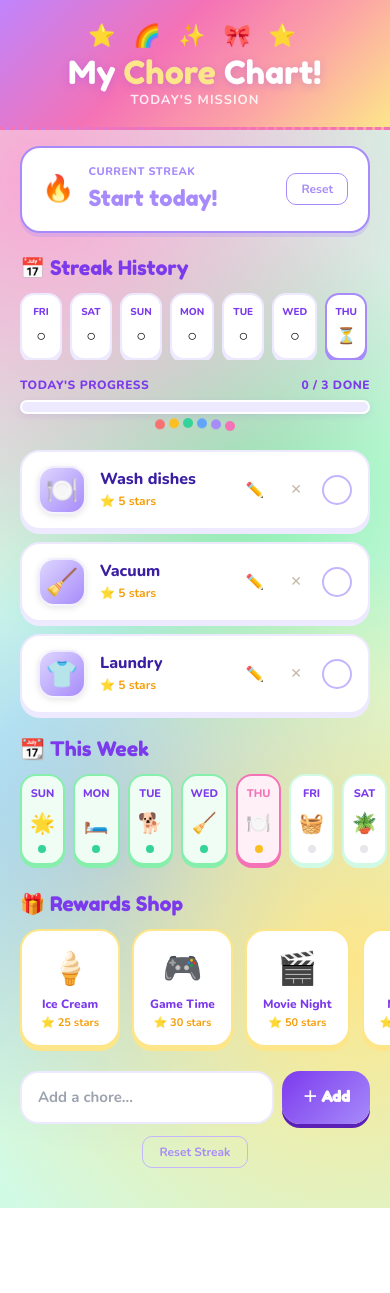
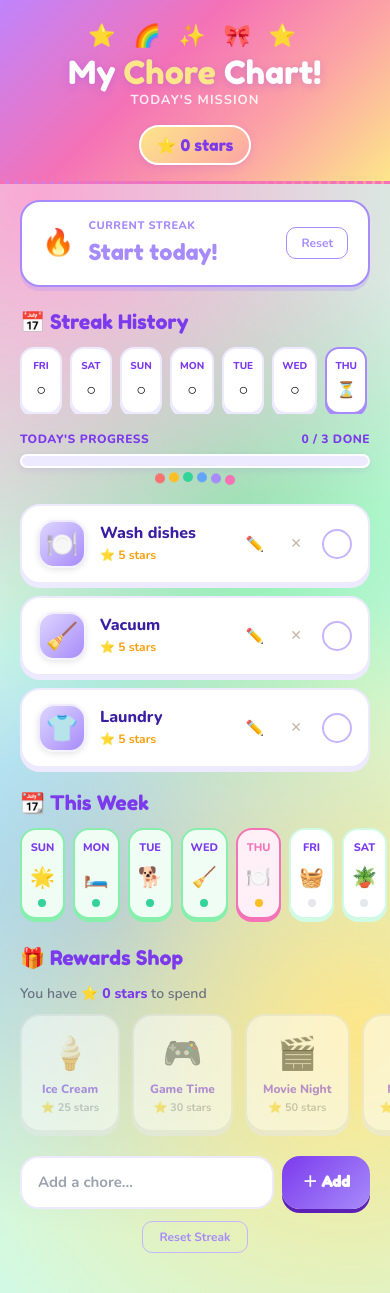
Before and after one commit to dominicarlequin-hub/chore-app, a React (Vite) app: page / in a window 390 px wide. Before the commit the page ends 1208 px from the top, so only its background shows below. Built offline with nearby package versions, Linux system fonts and the light colour scheme.

Commit message:
Update ChoreList.jsx

```diff
--- a/ChoreList.jsx
+++ b/ChoreList.jsx
@@ -2,9 +2,9 @@ import { useState, useEffect, useRef } from "react";
 import { triggerConfetti } from "./confetti.js";
 
 const DEFAULT_CHORES = [
-  { label: "Wash dishes", emoji: "🍽️" },
-  { label: "Vacuum", emoji: "🧹" },
-  { label: "Laundry", emoji: "👕" },
+  { label: "Wash dishes", emoji: "🍽️", points: 5 },
+  { label: "Vacuum", emoji: "🧹", points: 5 },
+  { label: "Laundry", emoji: "👕", points: 5 },
 ];
 
 const WEEK_DAYS = ["Sun", "Mon", "Tue", "Wed", "Thu", "Fri", "Sat"];
@@ -15,6 +15,13 @@ const MILESTONES = [
   { days: 7,  emoji: "🔥", label: "7 Day Flame!" },
   { days: 14, emoji: "⚡", label: "2 Week Spark!" },
   { days: 30, emoji: "👑", label: "30 Day Legend!" },
+];
+
+const REWARDS = [
+  { emoji: "🍦", name: "Ice Cream", cost: 25 },
+  { emoji: "🎮", name: "Game Time", cost: 30 },
+  { emoji: "🎬", name: "Movie Night", cost: 50 },
+  { emoji: "🧸", name: "New Toy", cost: 100 },
 ];
 
 function getFlameSize(streak) {
@@ -42,6 +49,12 @@ export default function ChoreList() {
     const saved = localStorage.getItem("choresDone");
     return saved ? JSON.parse(saved) : {};
   });
+  const [points, setPoints] = useState(() => {
+    const saved = localStorage.getItem("chorePoints");
+    return saved ? parseInt(saved) : 0;
+  });
+  const [pointPop, setPointPop] = useState(null); // {index, amount}
+  const [redeemedReward, setRedeemedReward] = useState(null);
   const [popping, setPopping] = useState({});
   const [inputValue, setInputValue] = useState("");
   const [streak, setStreak] = useState(() => {
@@ -63,6 +76,7 @@ export default function ChoreList() {
   useEffect(() => { localStorage.setItem("chores", JSON.stringify(chores)); }, [chores]);
   useEffect(() => { localStorage.setItem("choresDone", JSON.stringify(done)); }, [done]);
   useEffect(() => { localStorage.setItem("choreStreak", streak); }, [streak]);
+  useEffect(() => { localStorage.setItem("chorePoints", points); }, [points]);
   useEffect(() => { localStorage.setItem("streakHistory", JSON.stringify(streakHistory)); }, [streakHistory]);
 
   useEffect(() => {
@@ -82,7 +96,6 @@ export default function ChoreList() {
         setStreak((prev) => {
           const next = prev + 1;
           localStorage.setItem("choreStreak", next);
-          // Check milestones
           const hit = MILESTONES.find(m => m.days === next);
           if (hit) {
             setMilestone(hit);
@@ -90,7 +103,6 @@ export default function ChoreList() {
           }
           return next;
         });
-        // Save today to history
         setStreakHistory(prev => {
           if (prev.includes(todayStr)) return prev;
           return [...prev, todayStr];
@@ -105,18 +117,30 @@ export default function ChoreList() {
   const handleChoreClick = (index, event) => {
     if (done[index] || editingIndex === index) return;
     setPopping((prev) => ({ ...prev, [index]: true }));
+    const earned = chores[index].points || 5;
     setTimeout(() => {
       setPopping((prev) => ({ ...prev, [index]: false }));
       setDone((prev) => ({ ...prev, [index]: true }));
+      setPoints((prev) => prev + earned);
+      setPointPop({ index, amount: earned });
+      setTimeout(() => setPointPop(null), 1200);
     }, 300);
     const rect = event.currentTarget.getBoundingClientRect();
     triggerConfetti(rect.left + rect.width / 2, rect.top + rect.height / 2);
   };
 
+  const handleRedeem = (reward) => {
+    if (points < reward.cost) return;
+    setPoints((prev) => prev - reward.cost);
+    setRedeemedReward(reward);
+    setTimeout(() => setRedeemedReward(null), 3000);
+    triggerConfetti(window.innerWidth / 2, window.innerHeight / 3);
+  };
+
   const handleAdd = () => {
     const trimmed = inputValue.trim();
     if (!trimmed) return;
-    setChores((prev) => [...prev, { label: trimmed, emoji: "📌" }]);
+    setChores((prev) => [...prev, { label: trimmed, emoji: "📌", points: 5 }]);
     setInputValue("");
   };
 
@@ -166,7 +190,6 @@ export default function ChoreList() {
     if (e.key === "Escape") { setEditingIndex(null); setEditValue(""); }
   };
 
-  // Build last 7 days for history calendar
   const last7Days = Array.from({ length: 7 }, (_, i) => {
     const d = new Date();
     d.setDate(d.getDate() - (6 - i));
@@ -181,7 +204,6 @@ export default function ChoreList() {
     <div style={styles.wrapper}>
       <style>{`
         @import url('https://fonts.googleapis.com/css2?family=Fredoka+One&family=Nunito:wght@400;600;700;800&display=swap');
-
         @keyframes pop {
           0%   { transform: scale(1); }
           40%  { transform: scale(1.04); }
@@ -192,16 +214,17 @@ export default function ChoreList() {
           50%       { transform: scale(1.15); filter: drop-shadow(0 0 14px ${flameColor}cc); }
         }
         @keyframes milestoneIn {
-          0%   { transform: scale(0.5) translateY(20px); opacity: 0; }
-          60%  { transform: scale(1.1) translateY(-4px); opacity: 1; }
-          100% { transform: scale(1) translateY(0); opacity: 1; }
+          0%   { transform: translate(-50%,-50%) scale(0.5); opacity: 0; }
+          60%  { transform: translate(-50%,-50%) scale(1.1); opacity: 1; }
+          100% { transform: translate(-50%,-50%) scale(1); opacity: 1; }
+        }
+        @keyframes pointFloat {
+          0%   { opacity: 1; transform: translateY(0); }
+          100% { opacity: 0; transform: translateY(-40px); }
         }
         @keyframes bounce {
           0%, 100% { transform: translateY(0); }
           50% { transform: translateY(-6px); }
-        }
-        @keyframes shimmer {
-          to { left: 200%; }
         }
         input:focus { outline: none; }
       `}</style>
@@ -215,11 +238,22 @@ export default function ChoreList() {
         </div>
       )}
 
+      {/* Redeemed reward popup */}
+      {redeemedReward && (
+        <div style={styles.milestonePopup}>
+          <div style={styles.milestoneEmoji}>{redeemedReward.emoji}</div>
+          <div style={styles.milestoneLabel}>{redeemedReward.name} Unlocked!</div>
+          <div style={styles.milestoneSub}>Go enjoy your reward! 🎉</div>
+        </div>
+      )}
+
       {/* Header */}
       <div style={styles.header}>
         <div style={styles.headerStickers}>⭐ 🌈 ✨ 🎀 ⭐</div>
         <h1 style={styles.headerTitle}>My <span style={{color:"#FDE68A"}}>Chore</span> Chart!</h1>
         <div style={styles.headerSub}>Today's Mission</div>
+        {/* Points display in header */}
+        <div style={styles.starBadge}>⭐ {points} stars</div>
       </div>
 
       {/* Streak Banner */}
@@ -251,7 +285,7 @@ export default function ChoreList() {
         </button>
       </div>
 
-      {/* Streak History Calendar */}
+      {/* Streak History */}
       <div style={styles.sectionTitle}>📅 Streak History</div>
       <div style={styles.historyRow}>
         {last7Days.map((dateStr, i) => {
@@ -266,10 +300,7 @@ export default function ChoreList() {
               borderColor: isToday ? flameColor : "#EDE9FE",
               boxShadow: isToday ? `0 3px 0px ${flameColor}` : "0 3px 0px #EDE9FE",
             }}>
-              <div style={{
-                ...styles.historyLabel,
-                color: completed ? "white" : "#7C3AED",
-              }}>{label}</div>
+              <div style={{ ...styles.historyLabel, color: completed ? "white" : "#7C3AED" }}>{label}</div>
               <div style={{fontSize: 16}}>{completed ? "🔥" : isToday ? "⏳" : "○"}</div>
             </div>
           );
@@ -291,12 +322,11 @@ export default function ChoreList() {
         </div>
       </div>
 
-      {/* Confetti dots */}
+      {/* Bounce dots */}
       <div style={styles.dotsRow}>
         {["#F87171","#FBBF24","#34D399","#60A5FA","#A78BFA","#F472B6"].map((color, i) => (
           <div key={i} style={{
-            width: 10, height: 10, borderRadius: "50%",
-            backgroundColor: color,
+            width: 10, height: 10, borderRadius: "50%", backgroundColor: color,
             animation: `bounce 1.2s ease-in-out ${i * 0.1}s infinite`,
           }} />
         ))}
@@ -308,9 +338,14 @@ export default function ChoreList() {
           const isDone = done[index];
           const isPop = popping[index];
           const isEditing = editingIndex === index;
+          const earned = chore.points || 5;
           return (
+            <div key={index} style={{ position: "relative" }}>
+              {/* Floating points animation */}
+              {pointPop && pointPop.index === index && (
+                <div style={styles.pointFloat}>+{pointPop.amount} ⭐</div>
+              )}
               <div
-              key={index}
                 onClick={(e) => handleChoreClick(index, e)}
                 style={{
                   ...styles.choreCard,
@@ -344,7 +379,12 @@ export default function ChoreList() {
                       ...(isDone ? styles.choreNameDone : {}),
                     }}>{chore.label}</div>
                   )}
-                <div style={styles.chorePoints}>⭐ 5 stars</div>
+                  <div style={{
+                    ...styles.chorePoints,
+                    color: isDone ? "#34D399" : "#F59E0B",
+                  }}>
+                    {isDone ? `✓ +${earned} stars earned!` : `⭐ ${earned} stars`}
+                  </div>
                 </div>
                 {!isDone && !isEditing && (
                   <button onClick={(e) => handleEditStart(index, e)} style={styles.iconBtn}>✏️</button>
@@ -354,6 +394,7 @@ export default function ChoreList() {
                   ...styles.choreCheck,
                   ...(isDone ? styles.choreCheckDone : {}),
                 }}>{isDone ? "✓" : ""}</div>
+              </div>
             </div>
           );
         })}
@@ -371,10 +412,7 @@ export default function ChoreList() {
               ...(isPast ? styles.dayCardDone : {}),
               ...(isToday ? styles.dayCardToday : {}),
             }}>
-              <div style={{
-                ...styles.dayLabel,
-                color: isToday ? "#F472B6" : "#7C3AED",
-              }}>{day}</div>
+              <div style={{ ...styles.dayLabel, color: isToday ? "#F472B6" : "#7C3AED" }}>{day}</div>
               <div style={styles.dayEmoji}>{WEEK_EMOJIS[i]}</div>
               <div style={{
                 ...styles.dayDot,
@@ -385,21 +423,34 @@ export default function ChoreList() {
         })}
       </div>
 
-      {/* Rewards */}
+      {/* Rewards Shop */}
       <div style={styles.sectionTitle}>🎁 Rewards Shop</div>
+      <div style={styles.pointsHint}>You have <strong style={{color:"#7C3AED"}}>⭐ {points} stars</strong> to spend</div>
       <div style={styles.rewardShelf}>
-        {[
-          { emoji: "🍦", name: "Ice Cream", cost: 25 },
-          { emoji: "🎮", name: "Game Time", cost: 30 },
-          { emoji: "🎬", name: "Movie Night", cost: 50 },
-          { emoji: "🧸", name: "New Toy", cost: 100 },
-        ].map((r, i) => (
-          <div key={i} style={styles.rewardCard}>
+        {REWARDS.map((r, i) => {
+          const canAfford = points >= r.cost;
+          return (
+            <div
+              key={i}
+              onClick={() => handleRedeem(r)}
+              style={{
+                ...styles.rewardCard,
+                opacity: canAfford ? 1 : 0.5,
+                cursor: canAfford ? "pointer" : "not-allowed",
+                borderColor: canAfford ? "#FDE68A" : "#E5E7EB",
+                boxShadow: canAfford ? "0 4px 0px #FDE68A" : "0 4px 0px #E5E7EB",
+              }}
+            >
               <span style={styles.rewardEmoji}>{r.emoji}</span>
               <div style={styles.rewardName}>{r.name}</div>
-            <div style={styles.rewardCost}>⭐ {r.cost} stars</div>
+              <div style={{
+                ...styles.rewardCost,
+                color: canAfford ? "#F59E0B" : "#9CA3AF",
+              }}>⭐ {r.cost} stars</div>
+              {canAfford && <div style={styles.redeemBtn}>Redeem!</div>}
             </div>
-        ))}
+          );
+        })}
       </div>
 
       {/* Add input */}
@@ -426,54 +477,45 @@ export default function ChoreList() {
 
 const styles = {
   wrapper: {
-    maxWidth: "420px",
-    margin: "0 auto",
-    fontFamily: "'Nunito', sans-serif",
-    paddingBottom: "40px",
+    maxWidth: "420px", margin: "0 auto",
+    fontFamily: "'Nunito', sans-serif", paddingBottom: "40px",
   },
-  // Milestone popup
   milestonePopup: {
     position: "fixed", top: "50%", left: "50%",
     transform: "translate(-50%, -50%)",
-    background: "white",
-    borderRadius: 28,
-    padding: "28px 36px",
-    textAlign: "center",
-    boxShadow: "0 20px 60px rgba(124,58,237,0.3)",
-    border: "3px solid #A78BFA",
-    zIndex: 1000,
+    background: "white", borderRadius: 28, padding: "28px 36px",
+    textAlign: "center", boxShadow: "0 20px 60px rgba(124,58,237,0.3)",
+    border: "3px solid #A78BFA", zIndex: 1000,
     animation: "milestoneIn 0.5s ease forwards",
   },
   milestoneEmoji: { fontSize: 64, marginBottom: 8 },
-  milestoneLabel: {
-    fontFamily: "'Fredoka One', cursive",
-    fontSize: 26, color: "#7C3AED",
-  },
+  milestoneLabel: { fontFamily: "'Fredoka One', cursive", fontSize: 26, color: "#7C3AED" },
   milestoneSub: { fontSize: 16, color: "#A78BFA", marginTop: 4, fontWeight: 700 },
-  // Header
   header: {
     background: "linear-gradient(135deg, #C084FC 0%, #F472B6 40%, #FCA5A5 70%, #FDE68A 100%)",
-    borderBottom: "3px dashed #F472B6",
-    padding: "20px 20px 16px",
-    textAlign: "center",
+    borderBottom: "3px dashed #F472B6", padding: "20px 20px 16px", textAlign: "center",
   },
   headerStickers: { fontSize: 22, letterSpacing: 6, marginBottom: 4 },
   headerTitle: {
-    fontFamily: "'Fredoka One', cursive",
-    fontSize: 32, color: "white", margin: 0, lineHeight: 1,
-    textShadow: "0 2px 8px rgba(124,58,237,0.25)",
+    fontFamily: "'Fredoka One', cursive", fontSize: 32, color: "white",
+    margin: 0, lineHeight: 1, textShadow: "0 2px 8px rgba(124,58,237,0.25)",
   },
   headerSub: {
-    fontSize: 13, fontWeight: 700,
-    color: "rgba(255,255,255,0.85)", marginTop: 2,
-    textTransform: "uppercase", letterSpacing: 1,
+    fontSize: 13, fontWeight: 700, color: "rgba(255,255,255,0.85)",
+    marginTop: 2, textTransform: "uppercase", letterSpacing: 1,
   },
-  // Streak banner
+  starBadge: {
+    display: "inline-flex", alignItems: "center", gap: 6,
+    background: "linear-gradient(135deg, #FDE68A, #FCA5A5)",
+    borderRadius: 999, padding: "6px 16px", marginTop: 14,
+    fontFamily: "'Fredoka One', cursive", fontSize: 16,
+    color: "#7C3AED", border: "2px solid white",
+    boxShadow: "0 2px 8px rgba(124,58,237,0.15)",
+  },
   streakBanner: {
     display: "flex", alignItems: "center", justifyContent: "space-between",
     background: "white", borderRadius: 20, padding: "16px 20px",
-    margin: "16px 20px 0", border: "2.5px solid",
-    transition: "all 0.4s ease",
+    margin: "16px 20px 0", border: "2.5px solid", transition: "all 0.4s ease",
   },
   streakLeft: { display: "flex", alignItems: "center", gap: 14 },
   streakTitle: {
@@ -482,31 +524,27 @@ const styles = {
   },
   streakValue: { fontFamily: "'Fredoka One', cursive", fontSize: 22 },
   milestoneBadge: {
-    display: "inline-block", borderRadius: 999,
-    padding: "2px 10px", fontSize: 11, fontWeight: 800,
-    color: "white", marginTop: 4,
+    display: "inline-block", borderRadius: 999, padding: "2px 10px",
+    fontSize: 11, fontWeight: 800, color: "white", marginTop: 4,
   },
   resetBtn: {
-    background: "none", border: "1.5px solid",
-    borderRadius: 10, padding: "6px 14px",
-    fontSize: 12, cursor: "pointer",
+    background: "none", border: "1.5px solid", borderRadius: 10,
+    padding: "6px 14px", fontSize: 12, cursor: "pointer",
     fontFamily: "'Nunito', sans-serif", fontWeight: 700,
   },
-  // Streak history
+  sectionTitle: {
+    fontFamily: "'Fredoka One', cursive", fontSize: 20, color: "#7C3AED",
+    padding: "20px 20px 10px", display: "flex", alignItems: "center", gap: 8,
+  },
   historyRow: {
     display: "flex", gap: 8, padding: "0 20px",
     overflowX: "auto", scrollbarWidth: "none",
   },
   historyDay: {
     borderRadius: 14, padding: "10px 8px", textAlign: "center",
-    border: "2.5px solid", minWidth: 42, flexShrink: 0,
-    transition: "all 0.3s ease",
+    border: "2.5px solid", minWidth: 42, flexShrink: 0, transition: "all 0.3s ease",
   },
-  historyLabel: {
-    fontSize: 10, fontWeight: 800,
-    textTransform: "uppercase", marginBottom: 4,
-  },
-  // Progress
+  historyLabel: { fontSize: 10, fontWeight: 800, textTransform: "uppercase", marginBottom: 4 },
   progressWrap: { padding: "16px 20px 0" },
   progressLabel: {
     display: "flex", justifyContent: "space-between",
@@ -518,118 +556,86 @@ const styles = {
     overflow: "hidden", border: "2px solid white",
     boxShadow: "0 2px 6px rgba(124,58,237,0.1)",
   },
-  progressFill: {
-    height: "100%", borderRadius: 999,
-    transition: "width 0.5s ease, background-color 0.4s ease",
+  progressFill: { height: "100%", borderRadius: 999, transition: "width 0.5s ease, background-color 0.4s ease" },
+  dotsRow: { display: "flex", justifyContent: "center", gap: 4, padding: "10px 20px 0", flexWrap: "wrap" },
+  choreList: { padding: "16px 20px 0", display: "flex", flexDirection: "column", gap: 12 },
+  pointFloat: {
+    position: "absolute", top: -10, right: 20, zIndex: 10,
+    fontFamily: "'Fredoka One', cursive", fontSize: 18, color: "#F59E0B",
+    animation: "pointFloat 1.2s ease forwards", pointerEvents: "none",
   },
-  dotsRow: {
-    display: "flex", justifyContent: "center", gap: 4,
-    padding: "10px 20px 0", flexWrap: "wrap",
-  },
-  // Chore list
-  choreList: { padding: "16px 20px 0", display: "flex", flexDirection: "column", gap: 12 },
   choreCard: {
     background: "white", borderRadius: 20, padding: "14px 16px",
     display: "flex", alignItems: "center", gap: 14,
     border: "2.5px solid #EDE9FE", boxShadow: "0 4px 0px #EDE9FE",
     transition: "all 0.2s", position: "relative", overflow: "hidden",
   },
-  choreCardDone: {
-    background: "#F5F3FF", borderColor: "#C4B5FD",
-    boxShadow: "0 4px 0px #C4B5FD", opacity: 0.85,
-  },
+  choreCardDone: { background: "#F5F3FF", borderColor: "#C4B5FD", boxShadow: "0 4px 0px #C4B5FD", opacity: 0.85 },
   choreIcon: {
     width: 48, height: 48, borderRadius: 16,
     display: "flex", alignItems: "center", justifyContent: "center",
     fontSize: 26, flexShrink: 0,
-    border: "2px solid rgba(255,255,255,0.8)",
-    boxShadow: "0 2px 6px rgba(0,0,0,0.1)",
+    border: "2px solid rgba(255,255,255,0.8)", boxShadow: "0 2px 6px rgba(0,0,0,0.1)",
   },
   choreInfo: { flex: 1 },
   choreName: { fontSize: 16, fontWeight: 800, color: "#3B1FA3", lineHeight: 1.2 },
   choreNameDone: { textDecoration: "line-through", color: "#A78BFA" },
-  chorePoints: { fontSize: 12, fontWeight: 700, color: "#F59E0B", marginTop: 2 },
+  chorePoints: { fontSize: 12, fontWeight: 700, marginTop: 2 },
   editInput: {
-    flex: 1, fontSize: 16, fontWeight: 700,
-    fontFamily: "'Nunito', sans-serif",
+    flex: 1, fontSize: 16, fontWeight: 700, fontFamily: "'Nunito', sans-serif",
     border: "none", borderBottom: "2px solid #7C3AED",
     backgroundColor: "transparent", color: "#3B1FA3",
     padding: "2px 0", outline: "none", width: "100%",
   },
-  iconBtn: {
-    background: "none", border: "none", fontSize: 15,
-    cursor: "pointer", padding: "4px 6px", borderRadius: 6, lineHeight: 1, flexShrink: 0,
-  },
-  deleteBtn: {
-    background: "none", border: "none", color: "#C4B9A8",
-    fontSize: 14, cursor: "pointer", padding: "4px 6px",
-    borderRadius: 6, lineHeight: 1, flexShrink: 0,
-  },
+  iconBtn: { background: "none", border: "none", fontSize: 15, cursor: "pointer", padding: "4px 6px", borderRadius: 6, lineHeight: 1, flexShrink: 0 },
+  deleteBtn: { background: "none", border: "none", color: "#C4B9A8", fontSize: 14, cursor: "pointer", padding: "4px 6px", borderRadius: 6, lineHeight: 1, flexShrink: 0 },
   choreCheck: {
-    width: 30, height: 30, borderRadius: "50%",
-    border: "2.5px solid #C4B5FD",
+    width: 30, height: 30, borderRadius: "50%", border: "2.5px solid #C4B5FD",
     display: "flex", alignItems: "center", justifyContent: "center",
     fontSize: 16, flexShrink: 0, background: "white", transition: "all 0.2s",
   },
-  choreCheckDone: {
-    background: "linear-gradient(135deg, #A78BFA, #7C3AED)",
-    borderColor: "#7C3AED", color: "white",
-  },
-  sectionTitle: {
-    fontFamily: "'Fredoka One', cursive", fontSize: 20, color: "#7C3AED",
-    padding: "20px 20px 10px", display: "flex", alignItems: "center", gap: 8,
-  },
-  weekCalendar: {
-    display: "flex", gap: 8, padding: "0 20px",
-    overflowX: "auto", paddingBottom: 4, scrollbarWidth: "none",
-  },
-  dayCard: {
-    background: "white", borderRadius: 16, padding: "10px 8px", textAlign: "center",
-    border: "2.5px solid #D1FAE5", boxShadow: "0 3px 0px #D1FAE5",
-    minWidth: 44, flexShrink: 0,
-  },
+  choreCheckDone: { background: "linear-gradient(135deg, #A78BFA, #7C3AED)", borderColor: "#7C3AED", color: "white" },
+  weekCalendar: { display: "flex", gap: 8, padding: "0 20px", overflowX: "auto", paddingBottom: 4, scrollbarWidth: "none" },
+  dayCard: { background: "white", borderRadius: 16, padding: "10px 8px", textAlign: "center", border: "2.5px solid #D1FAE5", boxShadow: "0 3px 0px #D1FAE5", minWidth: 44, flexShrink: 0 },
   dayCardDone: { borderColor: "#86EFAC", boxShadow: "0 3px 0px #86EFAC", background: "#F0FDF4" },
   dayCardToday: { borderColor: "#F472B6", boxShadow: "0 3px 0px #F472B6", background: "#FFF0F7" },
   dayLabel: { fontSize: 11, fontWeight: 800, textTransform: "uppercase", marginBottom: 6 },
   dayEmoji: { fontSize: 20, marginBottom: 6 },
   dayDot: { width: 8, height: 8, borderRadius: "50%", margin: "0 auto" },
-  rewardShelf: {
-    display: "flex", gap: 12, padding: "0 20px",
-    overflowX: "auto", paddingBottom: 4, scrollbarWidth: "none",
-  },
+  pointsHint: { padding: "0 20px 10px", fontSize: 14, fontWeight: 600, color: "#6B7280" },
+  rewardShelf: { display: "flex", gap: 12, padding: "0 20px", overflowX: "auto", paddingBottom: 4, scrollbarWidth: "none" },
   rewardCard: {
     background: "white", borderRadius: 20, padding: "14px 16px", textAlign: "center",
-    border: "2.5px solid #FDE68A", boxShadow: "0 4px 0px #FDE68A",
-    minWidth: 100, flexShrink: 0, cursor: "pointer",
+    border: "2.5px solid", minWidth: 100, flexShrink: 0, transition: "all 0.2s",
   },
   rewardEmoji: { fontSize: 32, display: "block", marginBottom: 4 },
   rewardName: { fontSize: 12, fontWeight: 800, color: "#7C3AED", lineHeight: 1.2 },
-  rewardCost: { fontSize: 11, fontWeight: 700, color: "#F59E0B", marginTop: 4 },
+  rewardCost: { fontSize: 11, fontWeight: 700, marginTop: 4 },
+  redeemBtn: {
+    marginTop: 6, background: "linear-gradient(135deg, #7C3AED, #A78BFA)",
+    color: "white", borderRadius: 999, padding: "4px 10px",
+    fontSize: 11, fontWeight: 800, fontFamily: "'Fredoka One', cursive",
+  },
   inputRow: { display: "flex", gap: 8, padding: "20px 20px 0" },
   input: {
-    flex: 1, padding: "13px 16px", fontSize: 15,
-    fontFamily: "'Nunito', sans-serif",
+    flex: 1, padding: "13px 16px", fontSize: 15, fontFamily: "'Nunito', sans-serif",
     border: "2.5px solid #EDE9FE", borderRadius: 18,
-    backgroundColor: "white", color: "#3B1FA3",
-    transition: "border-color 0.2s ease", fontWeight: 700,
+    backgroundColor: "white", color: "#3B1FA3", fontWeight: 700,
   },
   addBtn: {
-    padding: "13px 20px", fontSize: 15, fontWeight: 800,
-    fontFamily: "'Fredoka One', cursive",
-    background: "linear-gradient(135deg, #7C3AED, #A78BFA)",
-    color: "white", border: "none", borderRadius: 18,
-    cursor: "pointer", boxShadow: "0 4px 0px #5B21B6", whiteSpace: "nowrap",
+    padding: "13px 20px", fontSize: 15, fontWeight: 800, fontFamily: "'Fredoka One', cursive",
+    background: "linear-gradient(135deg, #7C3AED, #A78BFA)", color: "white",
+    border: "none", borderRadius: 18, cursor: "pointer",
+    boxShadow: "0 4px 0px #5B21B6", whiteSpace: "nowrap",
   },
   resetBtn2: {
-    display: "block", margin: "12px auto 0",
-    background: "none", border: "1.5px solid #C4B5FD",
-    borderRadius: 10, padding: "6px 16px",
+    display: "block", margin: "12px auto 0", background: "none",
+    border: "1.5px solid #C4B5FD", borderRadius: 10, padding: "6px 16px",
     fontSize: 12, color: "#A78BFA", cursor: "pointer",
     fontFamily: "'Nunito', sans-serif", fontWeight: 700,
   },
   allDoneBanner: {
     textAlign: "center", marginTop: 24, fontSize: 16,
-    color: "#7C3AED", fontWeight: 800,
-    fontFamily: "'Fredoka One', cursive",
+    color: "#7C3AED", fontWeight: 800, fontFamily: "'Fredoka One', cursive",
   },
 };
```
Lines whose indentation alone changed are shown as unchanged.
